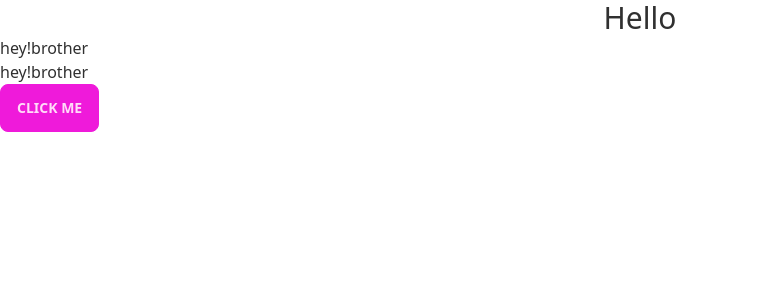
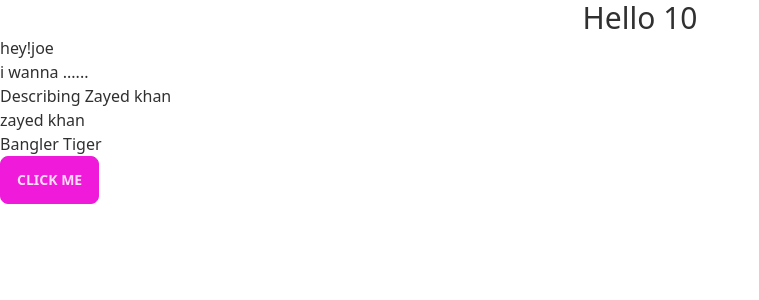
Before and after one commit to naeem182/conceptul-react-core-concept, a React (Vite) app: page / in a window 1280 px wide. Shown: the top 300 px of the page, without its empty margins (0-759 px from the left). Built offline with nearby package versions, Linux system fonts and the light colour scheme.

Commit message:
component

```diff
--- a/src/App.jsx
+++ b/src/App.jsx
@@ -4,17 +4,34 @@ import viteLogo from '/vite.svg'
 import './App.css'
 
 
+//comonent
+function Greetings() {
+  // return <h2>hey!brother</h2>
+  return (
+    < >
+      <h2>hey!joe</h2>
+      <h3>i wanna ...... </h3>
+      <h1>Describing Zayed khan</h1>
+      <Person></Person>
+      <Message></Message>
 
-function Greetings() {
-  return <h2>hey!brother</h2>
+    </>
+  )
+}
+function Person() {
+  return <h1>zayed khan</h1>
+}
+function Message() {
+  return <h1>Bangler Tiger</h1>
 }
 function App() {
 
   return (
     <>
 
-      <h3 className='text-center text-3xl'>Hello</h3>
-      <Greetings></Greetings>
+
+      <h3 className='text-center text-3xl'>Hello {5 + 5}</h3>
+      {/* <Greetings></Greetings> */}
       <Greetings />
       <button className=' btn btn-secondary'>click me</button>
     </>
```
